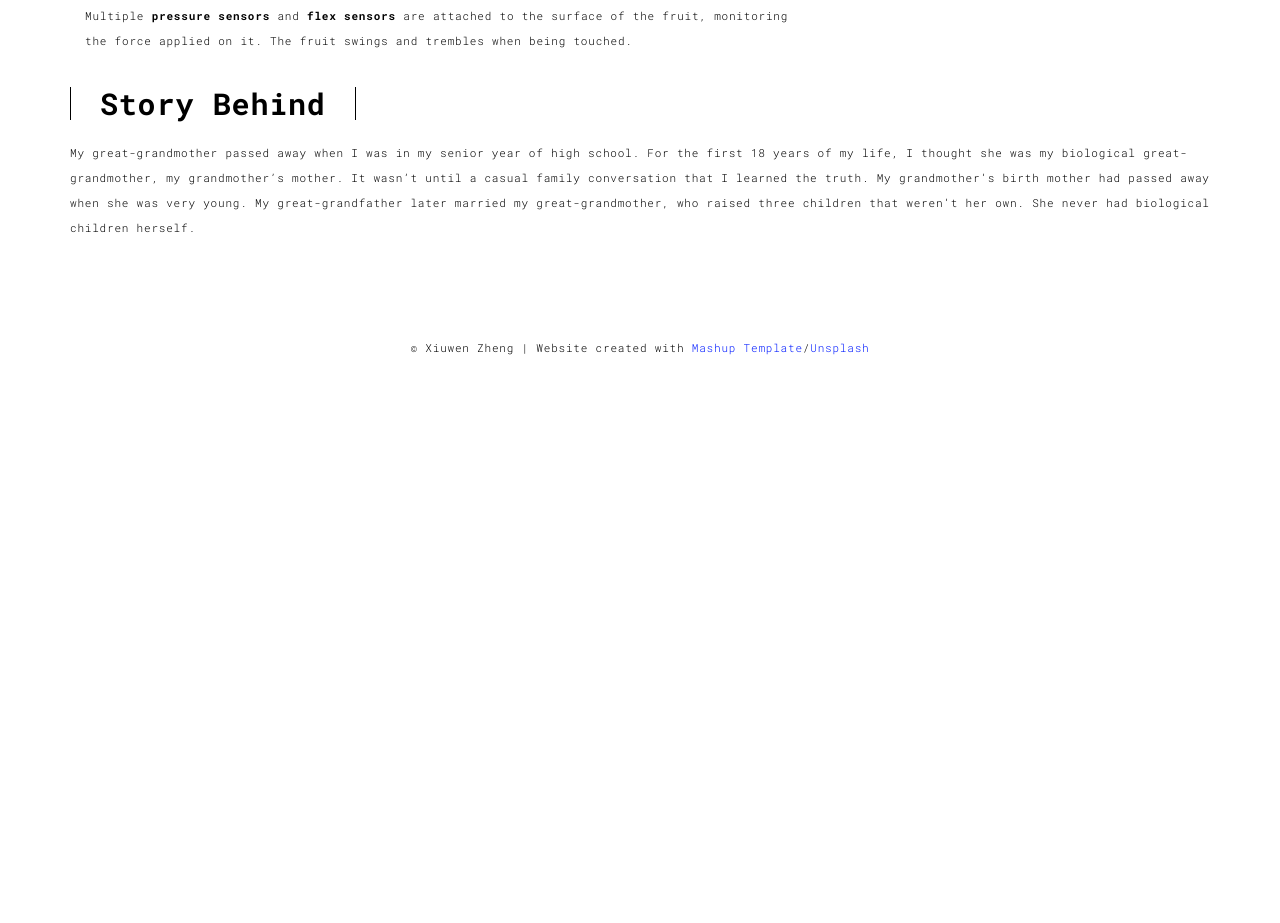
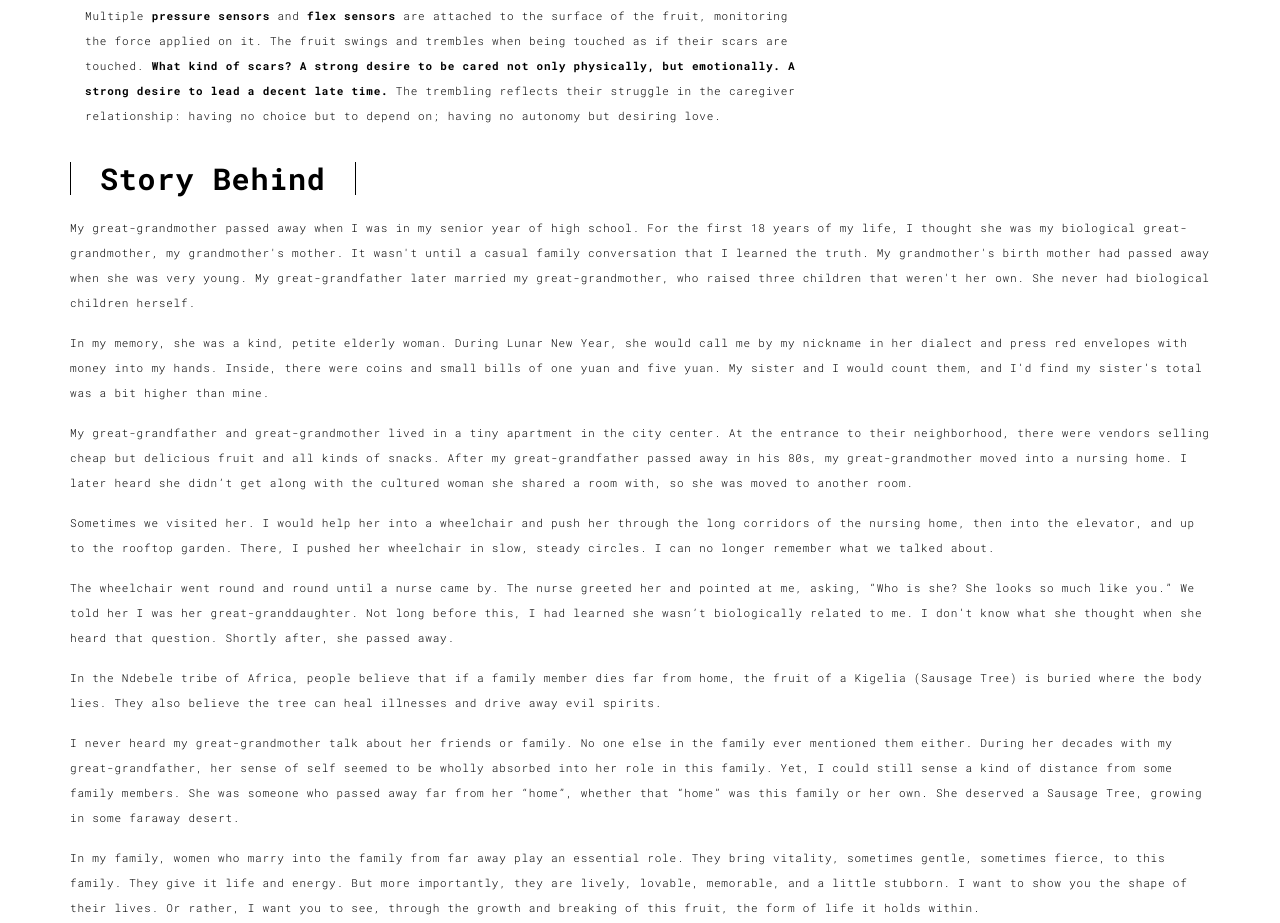
Before and after one commit to Ekatherian/Ekatherian.github.io, a plain HTML site: page work.html in a window 1280 px wide. Shown: the part 2214-3137 px from the top of the page. Before the commit the page ends 2599 px from the top, so only its background shows below. Drawn offline with Linux system fonts and the light colour scheme.

Commit message:
update: work1

```diff
--- a/work.html
+++ b/work.html
@@ -102,7 +102,6 @@
       </div>
 
 
-
       <div class="col-xs-12">
         <div class="col-xs-8">
           <h2>Interaction</h2>
@@ -112,7 +111,7 @@
            <p>Four <b>ultrasonic distance sensors</b> are equipped on the frame, facing each direction to detect whether there is audience approaching, and the speed of approaching. When approached, the fruit dodges to the opposite direction to an extent based on the spped of audience. If there is someone nearby without approaching, the fruit raises her head to the audience curiously.</p>
            <h3>Touch</h3>
 
-           <p>Multiple <b>pressure sensors</b> and <b>flex sensors</b> are attached to the surface of the fruit, monitoring the force applied on it. The fruit swings and trembles when being touched.</p>
+           <p>Multiple <b>pressure sensors</b> and <b>flex sensors</b> are attached to the surface of the fruit, monitoring the force applied on it. The fruit swings and trembles when being touched as if their scars are touched. <b>What kind of scars? A strong desire to be cared not only physically, but emotionally. A strong desire to lead a decent late time.</b> The trembling reflects their struggle in the caregiver relationship: having no choice but to depend on; having no autonomy but desiring love.</p>
         </div>
         <div class="col-xs-4">
           <img src="./assets/images/work01-06.png" class="img-responsive" alt="">
@@ -121,10 +120,16 @@
 
       </div>
 
-
       <div class="col-xs-12">
         <h2>Story Behind</h2>
-        <p>My great-grandmother passed away when I was in my senior year of high school. For the first 18 years of my life, I thought she was my biological great-grandmother, my grandmother’s mother. It wasn’t until a casual family conversation that I learned the truth. My grandmother’s birth mother had passed away when she was very young. My great-grandfather later married my great-grandmother, who raised three children that weren’t her own. She never had biological children herself.</p>
+        <p>My great-grandmother passed away when I was in my senior year of high school. For the first 18 years of my life, I thought she was my biological great-grandmother, my grandmother's mother. It wasn't until a casual family conversation that I learned the truth. My grandmother's birth mother had passed away when she was very young. My great-grandfather later married my great-grandmother, who raised three children that weren't her own. She never had biological children herself.</p>
+        <p>In my memory, she was a kind, petite elderly woman. During Lunar New Year, she would call me by my nickname in her dialect and press red envelopes with money into my hands. Inside, there were coins and small bills of one yuan and five yuan. My sister and I would count them, and I’d find my sister’s total was a bit higher than mine.</p>
+        <p>My great-grandfather and great-grandmother lived in a tiny apartment in the city center. At the entrance to their neighborhood, there were vendors selling cheap but delicious fruit and all kinds of snacks. After my great-grandfather passed away in his 80s, my great-grandmother moved into a nursing home. I later heard she didn’t get along with the cultured woman she shared a room with, so she was moved to another room.</p>
+        <p>Sometimes we visited her. I would help her into a wheelchair and push her through the long corridors of the nursing home, then into the elevator, and up to the rooftop garden. There, I pushed her wheelchair in slow, steady circles. I can no longer remember what we talked about.</p>
+        <p>The wheelchair went round and round until a nurse came by. The nurse greeted her and pointed at me, asking, “Who is she? She looks so much like you.” We told her I was her great-granddaughter. Not long before this, I had learned she wasn’t biologically related to me. I don’t know what she thought when she heard that question. Shortly after, she passed away.</p>
+        <p>In the Ndebele tribe of Africa, people believe that if a family member dies far from home, the fruit of a Kigelia (Sausage Tree) is buried where the body lies. They also believe the tree can heal illnesses and drive away evil spirits.</p>
+        <p>I never heard my great-grandmother talk about her friends or family. No one else in the family ever mentioned them either. During her decades with my great-grandfather, her sense of self seemed to be wholly absorbed into her role in this family. Yet, I could still sense a kind of distance from some family members. She was someone who passed away far from her “home”, whether that “home” was this family or her own. She deserved a Sausage Tree, growing in some faraway desert.</p>
+        <p>In my family, women who marry into the family from far away play an essential role. They bring vitality, sometimes gentle, sometimes fierce, to this family. They give it life and energy. But more importantly, they are lively, lovable, memorable, and a little stubborn. I want to show you the shape of their lives. Or rather, I want you to see, through the growth and breaking of this fruit, the form of life it holds within.</p>
       </div>
 
     </div>
```
